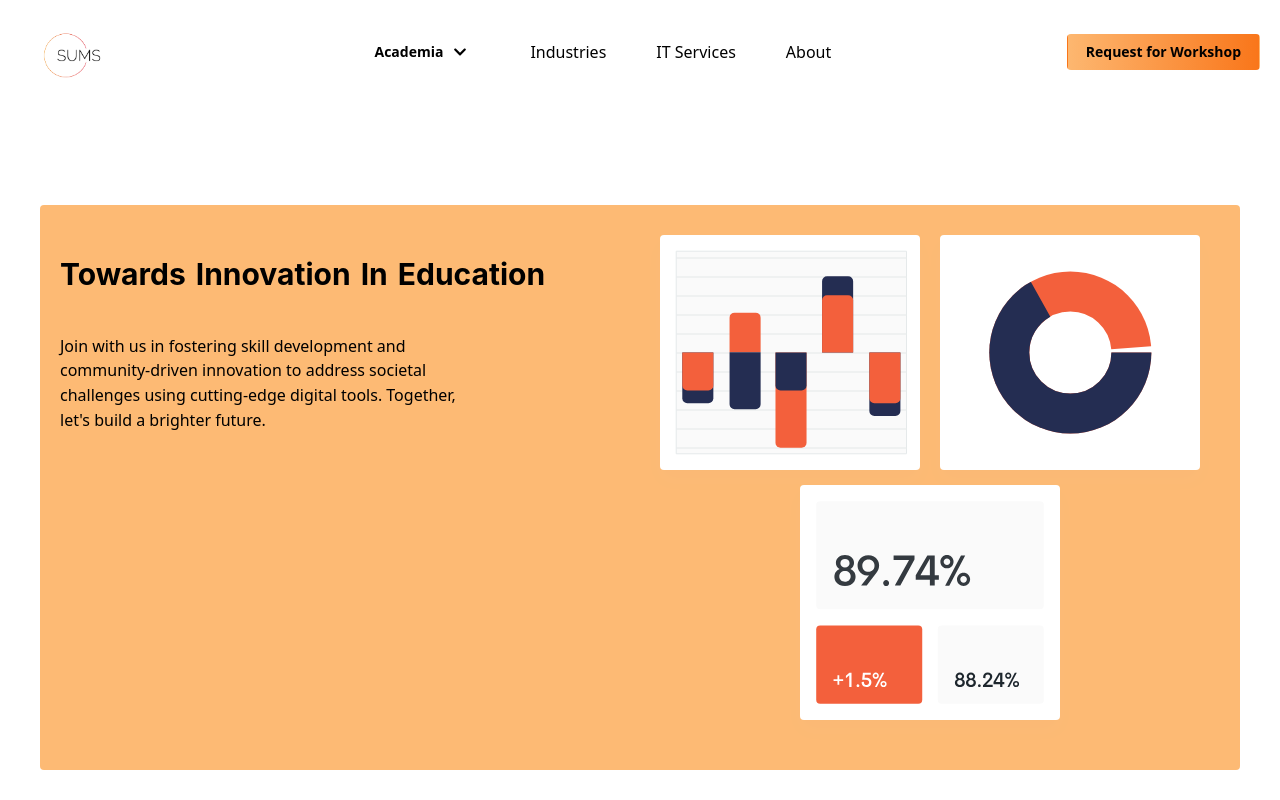
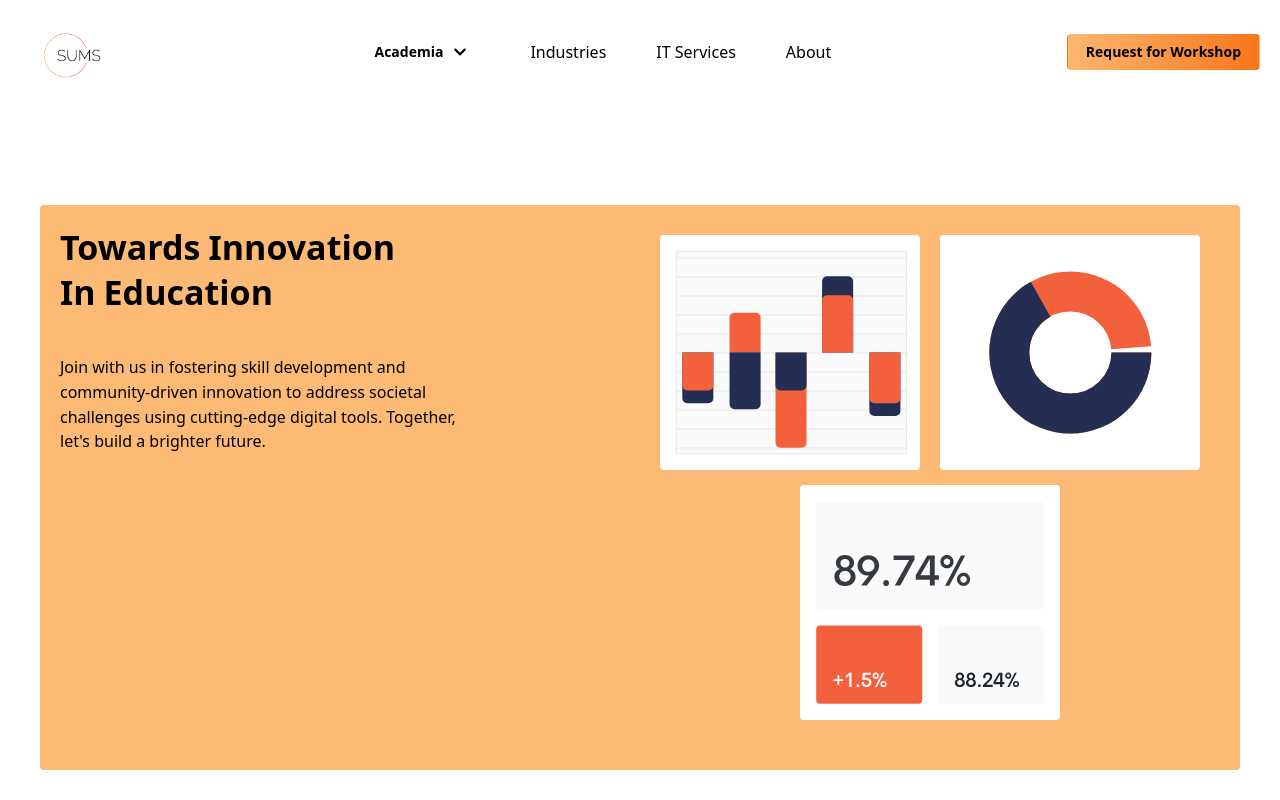
Before and after one commit to SanjeevRoyy/sumsnepal, a React (Vite) app: page / in a window 1280 px wide. Shown: the top 800 px of the page. Built offline with nearby package versions, Linux system fonts and the light colour scheme.

Commit message:
fixes banner

```diff
--- a/src/components/Banner.jsx
+++ b/src/components/Banner.jsx
@@ -1,33 +1,31 @@
 import { Box, Group, Image, Paper, Text, Title } from "@mantine/core";
-import React from "react";
+import React, { useRef } from "react";
 import { useMediaQuery } from "@mantine/hooks";
-import { motion } from "framer-motion";
+import { inView, motion } from "framer-motion";
 import illustrationIntro from "/assets/illustration-intro.svg";
 
 const Banner = () => {
   const isMobile = useMediaQuery("(max-width: 755px)");
+  const textRef = useRef(null);
+  const isTextInView = inView(textRef, { once: true });
 
-  const title = "Towards Innovation In Education";
-  const words = title.split(" ");
-
-  const container = {
-    hidden: { opacity: 1 },
-    visible: {
-      opacity: 1,
-      transition: {
-        staggerChildren: 0.2,
-      },
-    },
-  };
-
-  const item = {
-    hidden: { opacity: 0, y: 100 },
-    visible: { opacity: 1, y: 0 },
-  };
+  const words = "Towards Innovation In Education".split(" ");
 
   const imageVariants = {
     hidden: { opacity: 0, x: 300 },
     visible: { opacity: 1, x: 0, transition: { duration: 1.0 } },
+  };
+
+  const wordVariants = {
+    hidden: { opacity: 0, y: -50 },
+    visible: (i) => ({
+      opacity: 1,
+      y: 0,
+      transition: {
+        delay: i * 0.3,
+        duration: 0.5,
+      },
+    }),
   };
 
   return (
@@ -35,19 +33,21 @@ const Banner = () => {
       <Paper mt={60} bg="#FDBA74" p={20}>
         <Group justify="space-between" align="top">
           <Box>
-            <motion.div
-              initial="hidden"
-              animate="visible"
-              variants={container}
-              style={{ display: "inline-flex", flexWrap: "wrap", gap: "10px" }}
-            >
-              {words.map((word, index) => (
-                <motion.span key={index} variants={item}>
-                  <Title mt={30} size={30} maw={500}>
+            <motion.div ref={textRef}>
+              <Title maw={350}>
+                {words.map((word, index) => (
+                  <motion.span
+                    key={index}
+                    initial="hidden"
+                    animate={isTextInView ? "visible" : "hidden"}
+                    variants={wordVariants}
+                    custom={index}
+                    style={{ display: "inline-block", marginRight: "8px" }}
+                  >
                     {word}
-                  </Title>
-                </motion.span>
-              ))}
+                  </motion.span>
+                ))}
+              </Title>
             </motion.div>
             <Text mt={40} maw={400}>
               Join with us in fostering skill development and community-driven
@@ -55,11 +55,7 @@ const Banner = () => {
               digital tools. Together, let's build a brighter future.
             </Text>
           </Box>
-          <motion.div
-            initial="hidden"
-            animate="visible"
-            variants={imageVariants}
-          >
+          <motion.div initial="hidden" animate="visible" variants={imageVariants}>
             <Image src={illustrationIntro} alt="" />
           </motion.div>
         </Group>
```
